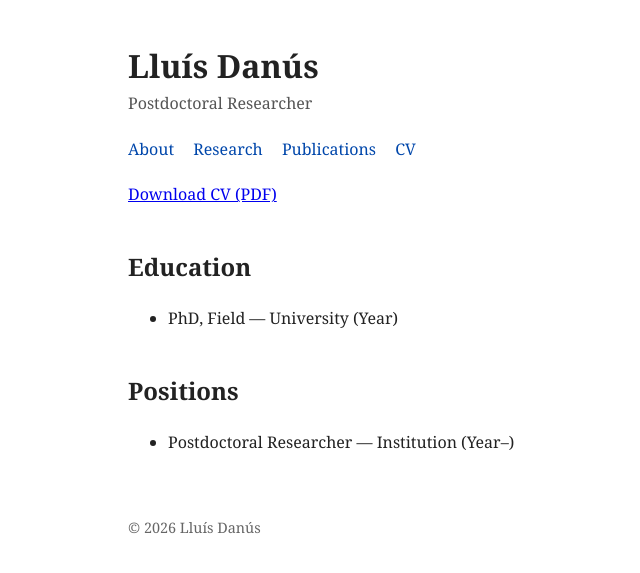
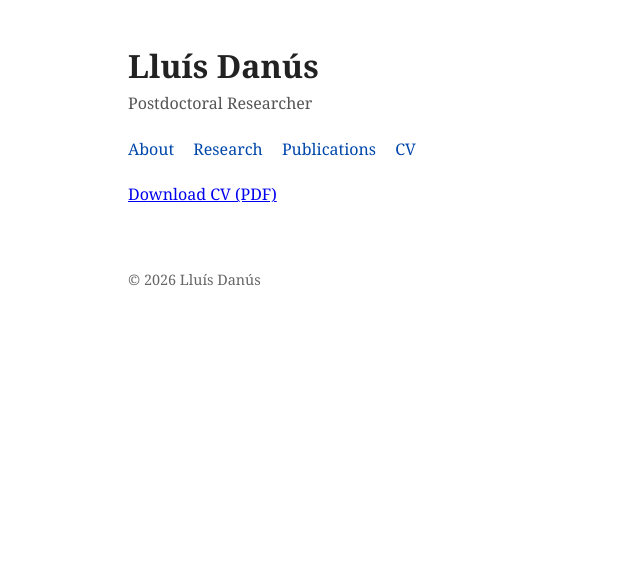
Before and after one commit to lluisdanus/lluisdanus.github.io, a Jekyll site: the page built from cv.md, in a window 1280 px wide. Shown: the top 573 px of the page, without its empty margins (112-752 px from the left). Built offline with Jekyll 4.4.1, drawn with Linux system fonts in a browser that asks for light colours.

Commit message:
updated pdf

```diff
--- a/cv.md
+++ b/cv.md
@@ -4,9 +4,3 @@ layout: default
 ---
 
 [Download CV (PDF)](/assets/cv.pdf)
-
-## Education
-- PhD, Field — University (Year)
-
-## Positions
-- Postdoctoral Researcher — Institution (Year–)
```
Also changed, not shown: 1 other file.
